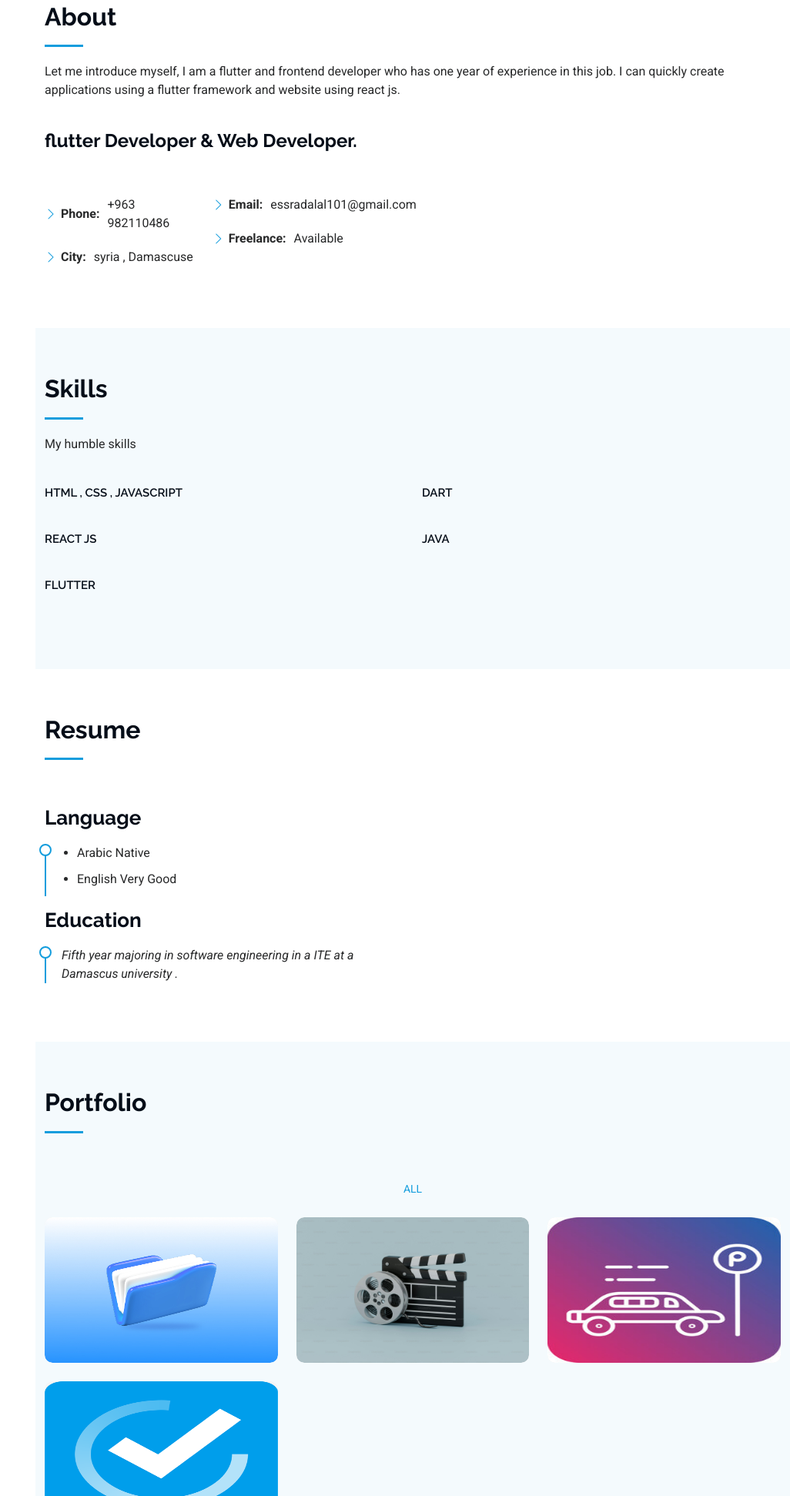
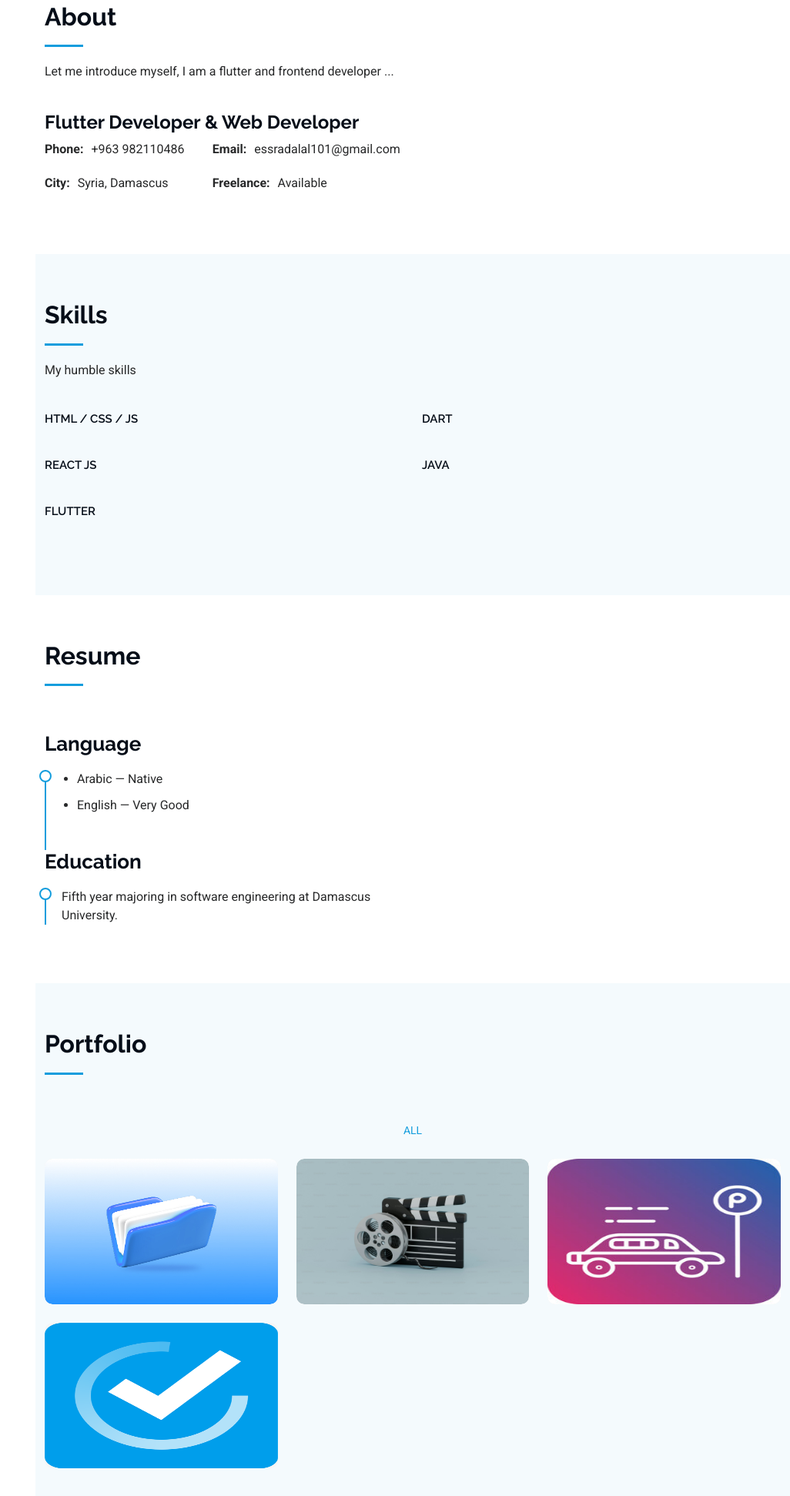
Before and after one commit to EsraaDalal/portfolio-project, a plain HTML site: page index.html in a window 1280 px wide. Shown: the part 857-2800 px from the top of the page at 77% size, without its empty margins (254-1280 px from the left). Drawn offline with Linux system fonts and the light colour scheme.

Commit message:
Update and fix bugs

```diff
--- a/index.html
+++ b/index.html
@@ -5,8 +5,6 @@
   <meta charset="utf-8">
   <meta content="width=device-width, initial-scale=1.0" name="viewport">
   <title>Esraa Dalal Portfolio</title>
-  <meta content="" name="description">
-  <meta content="" name="keywords">
 
   <!-- Favicons -->
   <link href="assets/img/favicon.png" rel="icon">
@@ -15,7 +13,7 @@
   <!-- Fonts -->
   <link href="https://fonts.googleapis.com" rel="preconnect">
   <link href="https://fonts.gstatic.com" rel="preconnect" crossorigin>
-  <link href="https://fonts.googleapis.com/css2?family=Roboto:ital,wght@0,100;0,300;0,400;0,500;0,700;0,900;1,100;1,300;1,400;1,500;1,700;1,900&family=Poppins:ital,wght@0,100;0,200;0,300;0,400;0,500;0,600;0,700;0,800;0,900;1,100;1,200;1,300;1,400;1,500;1,600;1,700;1,800;1,900&family=Raleway:ital,wght@0,100;0,200;0,300;0,400;0,500;0,600;0,700;0,800;0,900;1,100;1,200;1,300;1,400;1,500;1,600;1,700;1,800;1,900&display=swap" rel="stylesheet">
+  <link href="https://fonts.googleapis.com/css2?family=Roboto:wght@100;300;400;500;700;900&family=Poppins:wght@100;200;300;400;500;600;700;800;900&family=Raleway:wght@100;200;300;400;500;600;700;800;900&display=swap" rel="stylesheet">
 
   <!-- Vendor CSS Files -->
   <link href="assets/vendor/bootstrap/css/bootstrap.min.css" rel="stylesheet">
@@ -27,17 +25,11 @@
   <!-- Main CSS File -->
   <link href="assets/css/main.css" rel="stylesheet">
 
-  <!-- =======================================================
-  * Template Name: iPortfolio
-  * Template URL: https://bootstrapmade.com/iportfolio-bootstrap-portfolio-websites-template/
-  * Updated: Jun 29 2024 with Bootstrap v5.3.3
-  * Author: BootstrapMade.com
-  * License: https://bootstrapmade.com/license/
-  ======================================================== -->
 </head>
 
 <body class="index-page">
 
+  <!-- ===== Header ===== -->
   <header id="header" class="header dark-background d-flex flex-column">
     <i class="header-toggle d-xl-none bi bi-list"></i>
 
@@ -46,249 +38,195 @@
     </div>
 
     <a href="index.html" class="logo d-flex align-items-center justify-content-center">
-      <!-- Uncomment the line below if you also wish to use an image logo -->
-      <!-- <img src="assets/img/logo.png" alt=""> -->
       <h1 class="sitename">Esraa Dalal</h1>
     </a>
-
 
     <nav id="navmenu" class="navmenu">
       <ul>
         <li><a href="#hero" class="active"><i class="bi bi-house navicon"></i>Home</a></li>
         <li><a href="#about"><i class="bi bi-person navicon"></i> About</a></li>
-           <li><a href="#skills"><i class="bi bi-hdd-stack navicon"></i> skills</a></li>
+        <li><a href="#skills"><i class="bi bi-hdd-stack navicon"></i> Skills</a></li>
         <li><a href="#resume"><i class="bi bi-file-earmark-text navicon"></i> Resume</a></li>
         <li><a href="#portfolio"><i class="bi bi-images navicon"></i> Portfolio</a></li>
       </ul>
     </nav>
-
   </header>
 
+  <!-- ===== Main ===== -->
   <main class="main">
 
     <!-- Hero Section -->
     <section id="hero" class="hero section dark-background">
+      <img src="assets/img/Artboard 1.jpg" alt="" data-aos="fade-in">
+      <div class="container" data-aos="fade-up" data-aos-delay="100">
+        <h2>Esraa Dalal</h2>
+        <p>I'm <span class="typed" data-typed-items="Developer, Freelancer, Designer"></span></p>
+      </div>
+    </section>
 
-      <img src="assets/img/Artboard 1.jpg" alt="" data-aos="fade-in" class="">
+    <!-- About Section -->
+    <section id="about" class="about section">
+      <div class="container section-title" data-aos="fade-up">
+        <h2>About</h2>
+        <p>Let me introduce myself, I am a flutter and frontend developer ...</p>
+      </div>
 
       <div class="container" data-aos="fade-up" data-aos-delay="100">
-        <h2>Esraa Dalal</h2>
-        <p>I'm <span class="typed" data-typed-items=" Developer, Freelancer , Designer">Developer</span><span class="typed-cursor typed-cursor--blink" aria-hidden="true"></span><span class="typed-cursor typed-cursor--blink" aria-hidden="true"></span></p>
-      </div>
+        <div class="row gy-4 justify-content-start">
+          <div class="col-lg-8 content">
+            <h2>Flutter Developer & Web Developer</h2>
 
-    </section>
-
-    <section id="about" class="about section">
-
-      <!-- Section Title -->
-      <div class="container section-title" data-aos="fade-up">
-        <h2>About</h2>
-        <p>Let me introduce myself, I am a flutter and frontend developer who has one year of experience in this job. I can quickly create applications using a flutter framework and website using react js.</p>
-      </div><!-- End Section Title -->
-
-      <div class="container" data-aos="fade-up" data-aos-delay="100">
-
-        <div class="row gy-4 justify-content-start">
-
-          <div class="col-lg-8 content">
-            <h2>flutter Developer &amp; Web Developer.</h2>
-            <p class="fst-italic py-3">
-
-            </p>
             <div class="row">
               <div class="col-lg-4">
                 <ul>
-                  <li><i class="bi bi-chevron-right"></i> <strong>Phone:</strong> <span>+963 982110486</span></li>
-                  <li><i class="bi bi-chevron-right"></i> <strong>City:</strong> <span>syria , Damascuse</span></li>
+                  <li><strong>Phone:</strong> +963 982110486</li>
+                  <li><strong>City:</strong> Syria, Damascus</li>
                 </ul>
               </div>
               <div class="col-lg-6">
                 <ul>
-                  <li><i class="bi bi-chevron-right"></i> <strong>Email:</strong> <span>essradalal101@gmail.com</span></li>
-                  <li><i class="bi bi-chevron-right"></i> <strong>Freelance:</strong> <span>Available</span></li>
+                  <li><strong>Email:</strong> essradalal101@gmail.com</li>
+                  <li><strong>Freelance:</strong> Available</li>
                 </ul>
               </div>
             </div>
 
           </div>
         </div>
-
       </div>
-
-    </section><!-- /About Section -->
-
+    </section>
 
     <!-- Skills Section -->
     <section id="skills" class="skills section light-background">
-
-      <!-- Section Title -->
       <div class="container section-title" data-aos="fade-up">
         <h2>Skills</h2>
         <p>My humble skills</p>
-      </div><!-- End Section Title -->
+      </div>
 
       <div class="container" data-aos="fade-up" data-aos-delay="100">
-
         <div class="row skills-content skills-animation">
 
           <div class="col-lg-6">
-
-            <div class="progress">
-              <span class="skill"><span>HTML , CSS , JavaScript</span>
-
-            </div><!-- End Skills Item -->
-
-            <div class="progress">
-              <span class="skill"><span>React Js</span>
-
-            </div><!-- End Skills Item -->
-
-            <div class="progress">
-              <span class="skill"><span>Flutter</span>
-
-            </div><!-- End Skills Item -->
-
+            <div class="progress"><span class="skill">HTML / CSS / JS</span></div>
+            <div class="progress"><span class="skill">React JS</span></div>
+            <div class="progress"><span class="skill">Flutter</span></div>
           </div>
 
           <div class="col-lg-6">
-
-            <div class="progress">
-              <span class="skill"><span>Dart</span>
-
-            </div><!-- End Skills Item -->
-
-            <div class="progress">
-              <span class="skill"><span>Java</span>
-
-            </div><!-- End Skills Item -->
-
-
+            <div class="progress"><span class="skill">Dart</span></div>
+            <div class="progress"><span class="skill">Java</span></div>
           </div>
 
         </div>
-
       </div>
-
-    </section><!-- /Skills Section -->
+    </section>
 
     <!-- Resume Section -->
     <section id="resume" class="resume section">
-
-      <!-- Section Title -->
       <div class="container section-title" data-aos="fade-up">
         <h2>Resume</h2>
       </div>
 
       <div class="container">
-
         <div class="row">
 
           <div class="col-lg-6" data-aos="fade-up" data-aos-delay="100">
             <h3 class="resume-title">Language</h3>
-
-            <div class="resume-item pb-0">
+            <div class="resume-item">
               <ul>
-                <li>Arabic Native</li>
-                <li>English Very Good</li>
+                <li>Arabic — Native</li>
+                <li>English — Very Good</li>
               </ul>
-            </div><!-- Edn Resume Item -->
+            </div>
 
             <h3 class="resume-title">Education</h3>
             <div class="resume-item">
-
-              <p><em>Fifth year majoring in software engineering in a ITE at a Damascus university .</em></p>
-            </div><!-- Edn Resume Item -->
-
-
-          </div>
-
-
+              <p>Fifth year majoring in software engineering at Damascus University.</p>
             </div>
 
           </div>
+        </div>
+      </div>
+    </section>
 
-    </section><!-- /Resume Section -->
-
-    <!-- Portfolio Section -->
+    <!-- Portfolio -->
     <section id="portfolio" class="portfolio section light-background">
-
-      <!-- Section Title -->
       <div class="container section-title" data-aos="fade-up">
         <h2>Portfolio</h2>
-      </div><!-- End Section Title -->
+      </div>
 
       <div class="container">
-
-        <div class="isotope-layout" data-default-filter="*" data-layout="masonry" data-sort="original-order">
+        <div class="isotope-layout" data-default-filter="*" data-layout="masonry">
 
           <ul class="portfolio-filters isotope-filters" data-aos="fade-up" data-aos-delay="100">
             <li data-filter="*" class="filter-active">All</li>
+          </ul>
 
+          <div class="row gy-4 isotope-container" data-aos="fade-up" data-aos-delay="200"></div>
 
-          </ul><!-- End Portfolio Filters -->
+        </div>
+      </div>
+    </section>
 
-          <div class="row gy-4 isotope-container" data-aos="fade-up" data-aos-delay="200">
+  </main>
 
+  <!-- Scroll Top -->
+  <a href="#" id="scroll-top" class="scroll-top d-flex align-items-center justify-content-center">
+    <i class="bi bi-arrow-up-short"></i>
+  </a>
+
+  <!-- Preloader -->
+  <div id="preloader"></div>
+
+  <!-- Vendor JS -->
+  <script src="assets/vendor/bootstrap/js/bootstrap.bundle.min.js"></script>
+  <script src="assets/vendor/aos/aos.js"></script>
+  <script src="assets/vendor/glightbox/js/glightbox.min.js"></script>
+  <script src="assets/vendor/isotope-layout/isotope.pkgd.min.js"></script>
+  <script src="assets/vendor/swiper/swiper-bundle.min.js"></script>
+
+  <!-- Typed.js -->
+  <script src="assets/vendor/typed.js/typed.umd.js"></script>
+
+  <!-- Load Portfolio AFTER page load -->
   <script>
     async function loadPortfolio() {
       const container = document.querySelector('.isotope-container');
-    container.innerHTML = ''; // تنظيف المحتوى القديم
+      container.innerHTML = '';
 
       const response = await fetch('assets/data/portfolio-data.json');
       const data = await response.json();
 
       data.forEach(item => {
-      const projectHTML = `
-        <div class="col-lg-4 col-md-6 portfolio-item isotope-item filter-${item.category.toLowerCase()}">
+        container.innerHTML += `
+          <div class="col-lg-4 col-md-6 portfolio-item isotope-item">
             <div class="portfolio-content h-100">
               <img src="${item.thumbnail}" class="img-fluid" alt="${item.title}">
               <div class="portfolio-info">
                 <h4>${item.title}</h4>
-
-              <a href="${item.thumbnail}" title="${item.title}" data-gallery="portfolio-gallery" class="glightbox preview-link"><i class="bi bi-zoom-in"></i></a>
-              <a href="portfolio-details.html?id=${item.id}" title="More Details" class="details-link"><i class="bi bi-link-45deg"></i></a>
+                <a href="${item.thumbnail}" data-gallery="portfolio-gallery" class="glightbox preview-link">
+                  <i class="bi bi-zoom-in"></i>
+                </a>
+                <a href="portfolio-details.html?id=${item.id}" class="details-link">
+                  <i class="bi bi-link-45deg"></i>
+                </a>
               </div>
             </div>
-        </div>
-      `;
-      container.innerHTML += projectHTML;
+          </div>`;
+      });
+
+      GLightbox({ selector: '.glightbox' });
+
+      new Isotope('.isotope-container', {
+        itemSelector: '.portfolio-item',
+        layoutMode: 'masonry'
       });
     }
 
-  loadPortfolio();
+    window.onload = loadPortfolio;
   </script>
 
-
-
-        </div>
-
-      </div>
-
-    </section><!-- /Portfolio Section -->
-
-
-  </main>
-
-
-  <!-- Scroll Top -->
-  <a href="#" id="scroll-top" class="scroll-top d-flex align-items-center justify-content-center"><i class="bi bi-arrow-up-short"></i></a>
-
-  <!-- Preloader -->
-  <div id="preloader"></div>
-
-  <!-- Vendor JS Files -->
-  <script src="assets/vendor/bootstrap/js/bootstrap.bundle.min.js"></script>
-  <script src="assets/vendor/php-email-form/validate.js"></script>
-  <script src="assets/vendor/aos/aos.js"></script>
-  <script src="assets/vendor/typed.js/typed.umd.js"></script>
-  <script src="assets/vendor/purecounter/purecounter_vanilla.js"></script>
-  <script src="assets/vendor/waypoints/noframework.waypoints.js"></script>
-  <script src="assets/vendor/glightbox/js/glightbox.min.js"></script>
-  <script src="assets/vendor/imagesloaded/imagesloaded.pkgd.min.js"></script>
-  <script src="assets/vendor/isotope-layout/isotope.pkgd.min.js"></script>
-  <script src="assets/vendor/swiper/swiper-bundle.min.js"></script>
-
-  <!-- Main JS File -->
+  <!-- Main JS -->
   <script src="assets/js/main.js"></script>
 
 </body>
```
Lines whose indentation alone changed are shown as unchanged.
